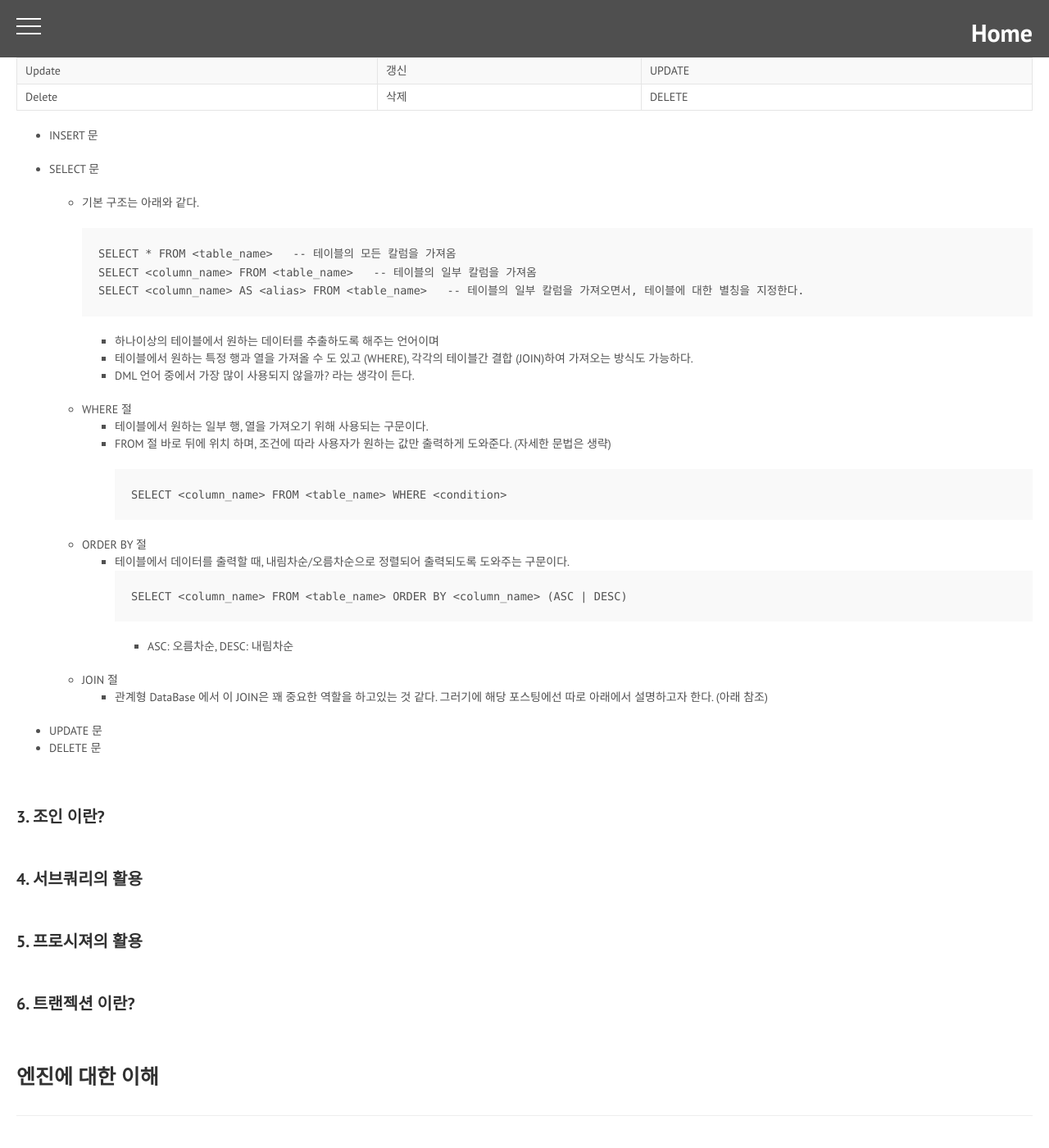
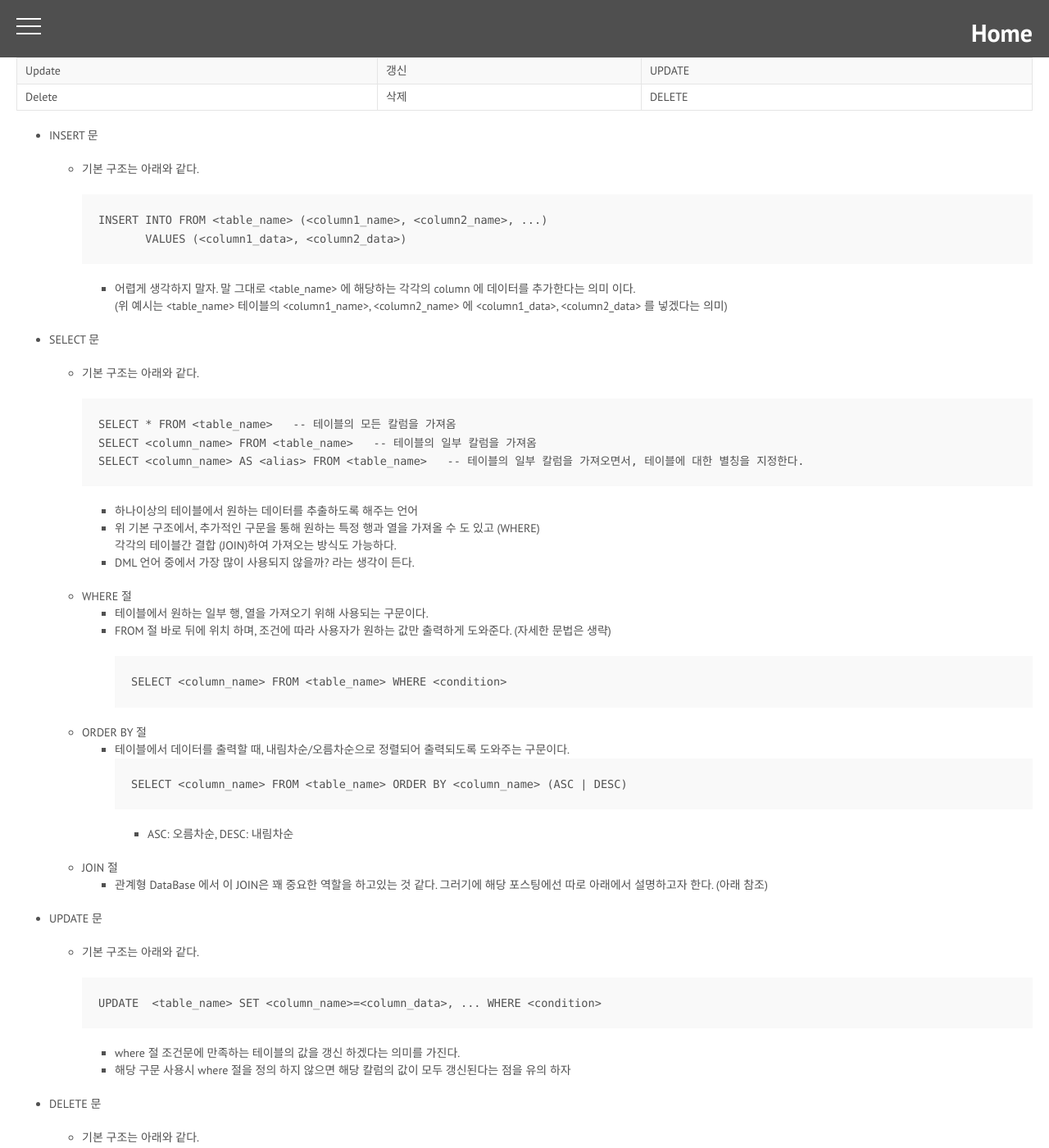
Before and after one commit to rwggad/henry_developer_page, a Jekyll site: the page built from _posts/2021-10-12-post10.md, in a window 1280 px wide and 1400 px high, scrolled down 1673 px. Shown: the whole window at 82% size. Built offline with Jekyll 4.4.1, drawn with Linux system fonts in a browser that asks for light colours; nearby versions of some CDN libraries; comment, search, counter and statistics services are not loaded; some of the changed text lies outside the part shown.

Commit message:
Add post content
- CRUD 기본 문법 내용 추가

```diff
--- a/_posts/2021-10-12-post10.md
+++ b/_posts/2021-10-12-post10.md
@@ -87,6 +87,13 @@ SQL 종류는 아래와 같이 구분할 수 있지만, 사실 외울 필요는
 
 - INSERT 문
 
+    - 기본 구조는 아래와 같다.
+
+        <pre><code class="language-sql">INSERT INTO FROM &lt;table_name&gt; (&lt;column1_name&gt;, &lt;column2_name&gt;, ...) <br>       VALUES (&lt;column1_data&gt;, &lt;column2_data&gt;)</code></pre>
+
+        - 어렵게 생각하지 말자. 말 그대로 &lt;table_name&gt; 에 해당하는 각각의 column 에 데이터를 추가한다는 의미 이다. <br>
+        (위 예시는 &lt;table_name&gt; 테이블의 &lt;column1_name&gt;, &lt;column2_name&gt; 에 &lt;column1_data&gt;, &lt;column2_data&gt; 를 넣겠다는 의미)
+
 
 - SELECT 문
 
@@ -97,8 +104,8 @@ SELECT &lt;column_name&gt; FROM &lt;table_name&gt;   -- 테이블의 일부 칼
 SELECT &lt;column_name&gt; AS &lt;alias&gt; FROM &lt;table_name&gt;   -- 테이블의 일부 칼럼을 가져오면서, 테이블에 대한 별칭을 지정한다.</code></pre>
 
 
-        - 하나이상의 테이블에서 원하는 데이터를 추출하도록 해주는 언어이며
-        - 테이블에서 원하는 특정 행과 열을 가져올 수 도 있고 (WHERE), 각각의 테이블간 결합 (JOIN)하여 가져오는 방식도 가능하다.
+        - 하나이상의 테이블에서 원하는 데이터를 추출하도록 해주는 언어
+        - 위 기본 구조에서, 추가적인 구문을 통해 원하는 특정 행과 열을 가져올 수 도 있고 (WHERE) <br>각각의 테이블간 결합 (JOIN)하여 가져오는 방식도 가능하다.
         - DML 언어 중에서 가장 많이 사용되지 않을까? 라는 생각이 든다.
 
      - WHERE 절
@@ -117,7 +124,21 @@ SELECT &lt;column_name&gt; AS &lt;alias&gt; FROM &lt;table_name&gt;   -- 테이
 
 
 - UPDATE 문
+
+    - 기본 구조는 아래와 같다.
+
+        <pre><code class="language-sql">UPDATE  &lt;table_name&gt; SET &lt;column_name&gt;=&lt;column_data&gt;, ... WHERE &lt;condition&gt; </code></pre>
+        - where 절 조건문에 만족하는 테이블의 값을 갱신 하겠다는 의미를 가진다.
+        - 해당 구문 사용시 where 절을 정의 하지 않으면 해당 칼럼의 값이 모두 갱신된다는 점을 유의 하자
+
 - DELETE 문
+
+    - 기본 구조는 아래와 같다.
+
+        <pre><code class="language-sql">DELETE FROM  &lt;table_name&gt; WHERE &lt;condition&gt;</code></pre>
+
+        - where 절 조건문에 만족하는 테이블의 값을 삭제 하겠다는 의미를 가진다.
+        - 해당 구문 사용시 where 절을 정의 하지 않으면 테이블 자체가 삭제될 수 도 있다는 점을 유의 하자
 
 
 &nbsp;
```
